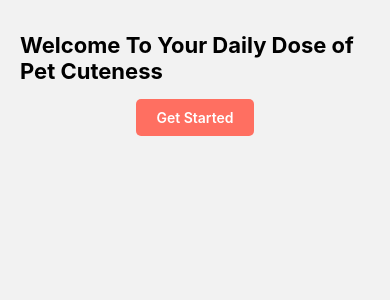
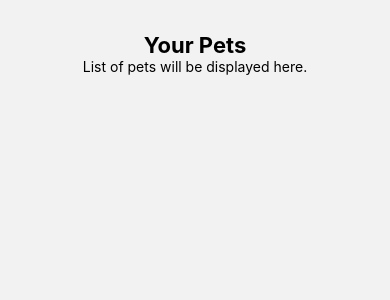
Before and after one commit to J-a-crypto/TakeMeHome, a React Native app: screen /PetList in a window 390 px wide. Shown: the top 300 px of the page. Built offline with nearby package versions, Linux system fonts and the light colour scheme.

Commit message:
Connected the navigation from Home Screen to PetList Screen

```diff
--- a/App.js
+++ b/App.js
@@ -1,30 +1,21 @@
-import { StatusBar } from 'expo-status-bar';
-import { StyleSheet, Text, View } from 'react-native';
+import React from 'react';
 import { NavigationContainer } from "@react-navigation/native";
 import { createNativeStackNavigator } from "@react-navigation/native-stack";
 import HomeScreen from './screens/HomeScreen';
+import PetListScreen from './screens/Screen2';
+import { SafeAreaProvider } from "react-native-safe-area-context";
 
 const Stack = createNativeStackNavigator();
 
 export default function App() {
   return (
-    <NavigationContainer>
-      <Stack.Navigator>
-        <Stack.Screen
-          name="Home"
-          component={HomeScreen}
-          options={{ headerShown: false }}
-        />
-      </Stack.Navigator>
-    </NavigationContainer>
+    <SafeAreaProvider>
+      <NavigationContainer>
+        <Stack.Navigator initialRouteName="Home" screenOptions={{ headerShown: false }}>
+          <Stack.Screen name="Home" component={HomeScreen} />
+          <Stack.Screen name="PetList" component={PetListScreen} />
+        </Stack.Navigator>
+      </NavigationContainer>
+    </SafeAreaProvider>
   );
 }
-
-const styles = StyleSheet.create({
-  container: {
-    flex: 1,
-    backgroundColor: '#fff',
-    alignItems: 'center',
-    justifyContent: 'center',
-  },
-});
--- a/screens/HomeScreen.js
+++ b/screens/HomeScreen.js
@@ -1,12 +1,14 @@
 import { View, Text, StyleSheet, TouchableOpacity, TextInput } from 'react-native';
 import React from 'react';
+import { useNavigation } from '@react-navigation/native';
 
-export default function HomeScreen() {
+
+export default function HomeScreen({ navigation }) {
     return (
         <View style={styles.container}>
             <Text style={styles.title}>Welcome To Your Daily Dose of Pet Cuteness</Text>
 
-            <TouchableOpacity style={styles.button}>
+            <TouchableOpacity style={styles.button} onPress={() => navigation.navigate("PetList")}>
                 <Text style={styles.buttonText}>Get Started</Text>
             </TouchableOpacity>
         </View>
@@ -18,7 +20,7 @@ const styles = StyleSheet.create({
         flex: 1,
         padding: 20,
         alignItems: 'center',
-        backgroundColor: '#ffaf0'
+        backgroundColor: '#fffaf0'
     },
     title: {
         fontSize: 22,
--- /dev/null
+++ b/screens/Screen2.js
@@ -0,0 +1,26 @@
+// I know this will be where all her pets will be stored but i don't know what to call it
+import { View, Text, StyleSheet, TouchableOpacity } from 'react-native';
+import React from 'react';
+
+export default function PetListScreen() {
+    return (
+        <View style={styles.container}>
+            <Text style={styles.title}>Your Pets</Text>
+            <Text>List of pets will be displayed here.</Text>
+        </View>
+    );
+}
+
+const styles = StyleSheet.create({
+    container: {
+        flex: 1,
+        padding: 20,
+        alignItems: 'center',
+        backgroundColor: '#ffaf0'
+    },
+    title: {
+        fontSize: 22,
+        marginTop: 12,
+        fontWeight: '700'
+    }
+});
```
Also changed, not shown: package.json (+5 -5 lines), components/Header.js (added).
